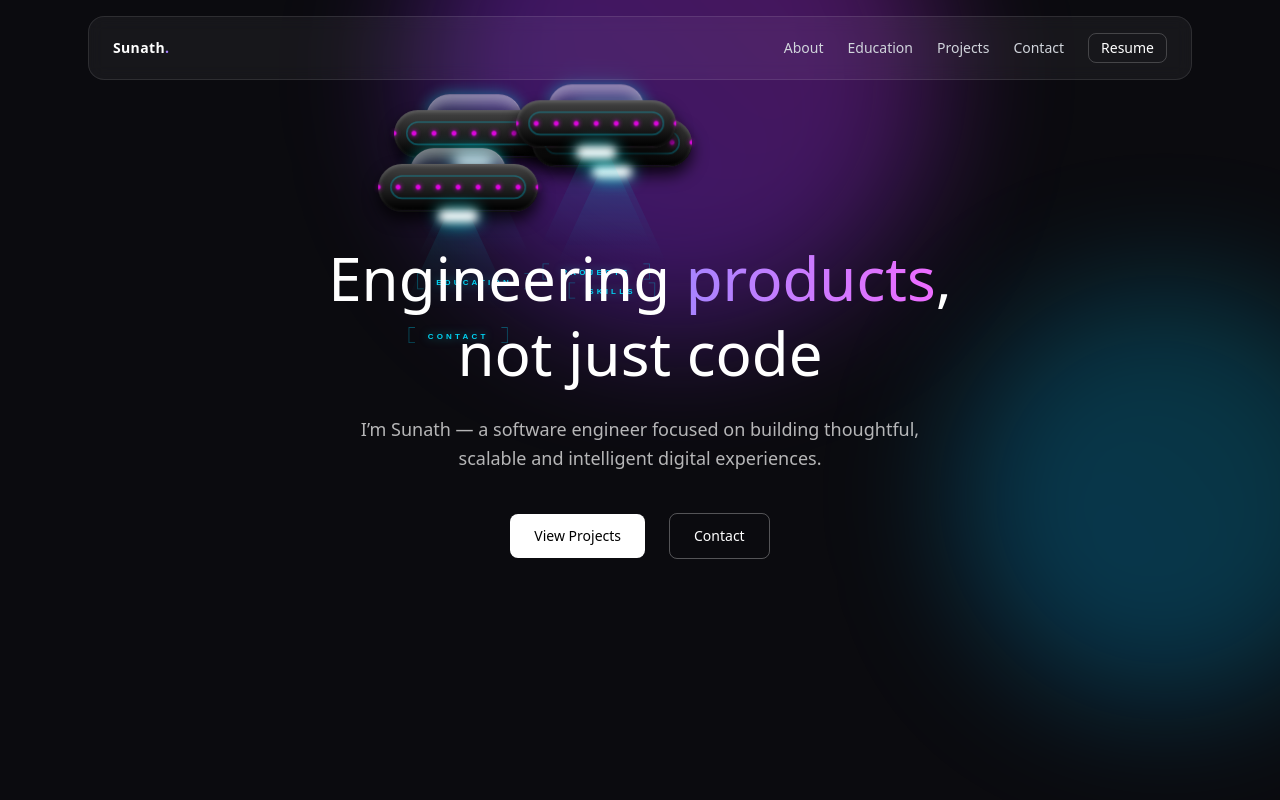
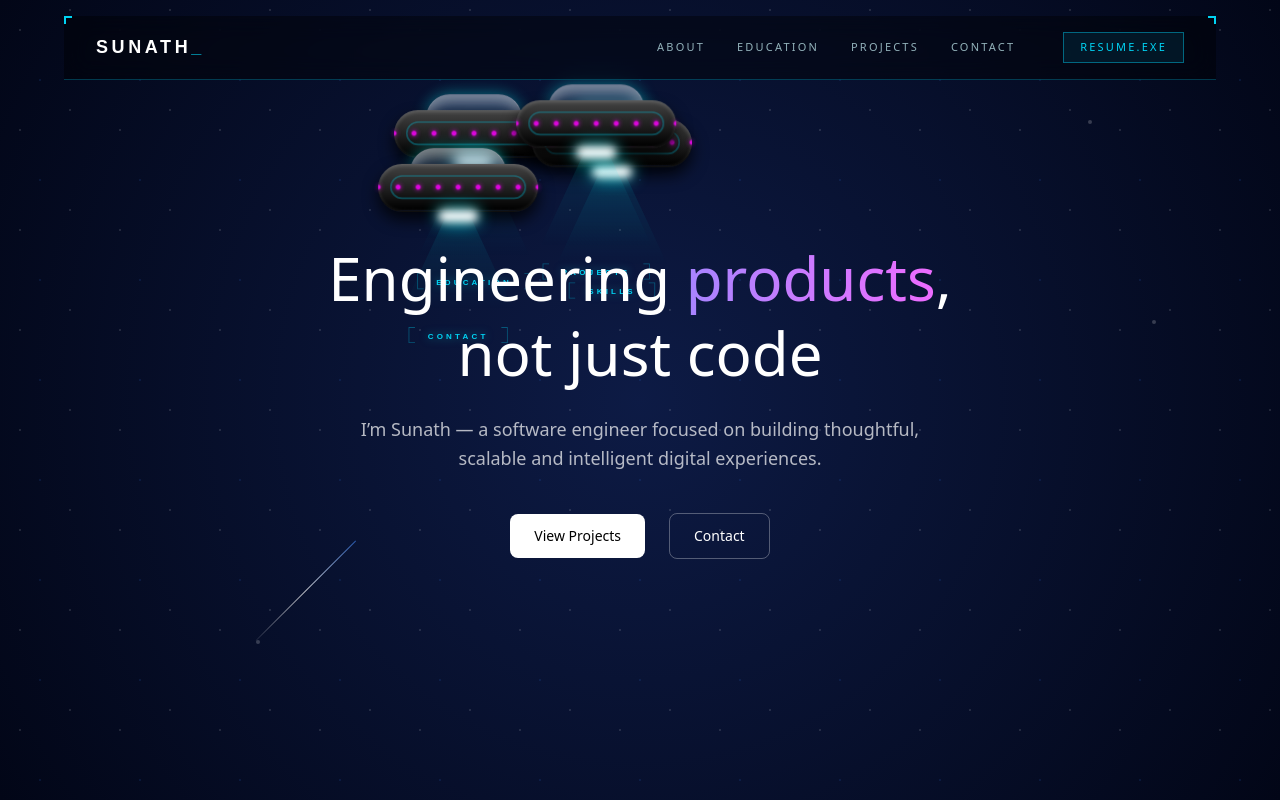
Before and after one commit to sunath2711/portfolioProject, a Next.js app: page / in a window 1280 px wide. Shown: the top 800 px of the page. Built offline with nearby package versions, Linux system fonts and the light colour scheme.

Commit message:
Milestone2: Theme updated and animation, stars fixed

```diff
--- a/components/Hero.tsx
+++ b/components/Hero.tsx
@@ -2,6 +2,7 @@
 
 import { motion } from "framer-motion";
 import GradientBackground from "./GradientBackground";
+import SpaceBackground from "./SpaceBackground";
 import SideNav from "./SideNav";
 import UfoNav from "./UfoNav";
 
@@ -9,7 +10,7 @@ export default function Hero() {
   return (
     <section className="relative flex min-h-screen items-center justify-center px-6 overflow-hidden">
       {/* Animated Gradient Background */}
-      <GradientBackground />
+      <SpaceBackground />
 
       <UfoNav />
 
--- a/components/Navbar.tsx
+++ b/components/Navbar.tsx
@@ -2,38 +2,39 @@ import Link from "next/link";
 
 export default function Navbar() {
   return (
-    <header className="fixed top-0 left-0 right-0 z-50">
-      <div className="mx-auto max-w-6xl px-6">
-        <div className="mt-4 flex items-center justify-between rounded-2xl border border-white/10 bg-white/5 px-6 py-4 backdrop-blur">
+    <header className="fixed top-0 left-0 right-0 z-50 px-6 pt-4">
+      <div className="mx-auto max-w-6xl">
+        {/* HUD Frame */}
+        <div className="relative flex items-center justify-between border-b border-cyan-500/30 bg-black/40 px-8 py-4 backdrop-blur-md">
+          {/* Decorative Corner Brackets */}
+          <div className="absolute left-0 top-0 h-2 w-2 border-l-2 border-t-2 border-cyan-400" />
+          <div className="absolute right-0 top-0 h-2 w-2 border-r-2 border-t-2 border-cyan-400" />
+
           <Link
             href="/"
-            className="text-sm font-semibold tracking-wide text-white"
+            className="text-lg font-bold tracking-[0.2em] text-white"
+            style={{ fontFamily: "'Orbitron', sans-serif" }}
           >
-            Sunath<span className="text-violet-400">.</span>
+            SUNATH<span className="animate-pulse text-cyan-400">_</span>
           </Link>
 
-                        <nav className="flex items-center gap-6 text-sm text-gray-300">
-                <Link href="#about" className="hover:text-white transition">
-                    About
+          <nav className="hidden items-center gap-8 text-[11px] font-medium uppercase tracking-[0.2em] text-cyan-100/70 md:flex">
+            {["About", "Education", "Projects", "Contact"].map((item) => (
+              <Link
+                key={item}
+                href={`#${item.toLowerCase()}`}
+                className="transition-all hover:text-cyan-400 hover:drop-shadow-[0_0_8px_#00f3ff]"
+              >
+                {item}
               </Link>
-                <Link href="#education" className="hover:text-white transition">
-                    Education
-                </Link>
-                <Link href="#projects" className="hover:text-white transition">
-                    Projects
-                </Link>
-                <Link href="#contact" className="hover:text-white transition">
-                    Contact
-                </Link>
-
+            ))}
             <a
               href="/resume.pdf"
-                    className="rounded-lg border border-white/20 px-3 py-1 text-white hover:bg-white/10 transition"
+              className="ml-4 border border-cyan-500/50 bg-cyan-500/10 px-4 py-1.5 text-cyan-400 transition-all hover:bg-cyan-500 hover:text-black"
             >
-                    Resume
+              RESUME.EXE
             </a>
           </nav>
-
         </div>
       </div>
     </header>
--- /dev/null
+++ b/components/SpaceBackground.tsx
@@ -0,0 +1,112 @@
+"use client";
+
+import { motion } from "framer-motion";
+
+export default function SpaceBackground() {
+  return (
+    <div className="fixed inset-0 -z-10 overflow-hidden bg-[#020617]">
+      {/* --- 1. NEBULA & STARS (Static Layers) --- */}
+      <div className="absolute inset-0 bg-[radial-gradient(circle_at_50%_50%,#1e3a8a66_0%,#020617_100%)]" />
+      <div className="star-layer opacity-40" style={{ '--size': '100px', '--density': '1px' } as any} />
+
+      {/* --- 2. THE VECTOR STREAKS (B to A with Impact at A) --- */}
+      {/* Path 1: Top Right toward Center */}
+      <StaticVectorStreak
+        delay={1.5}
+        originB={{ top: '15%', left: '85%' }}
+        angle={200}
+        finalLength="220px"
+      />
+
+      {/* Path 2: Bottom Left toward Center */}
+      <StaticVectorStreak
+        delay={5}
+        originB={{ top: '80%', left: '20%' }}
+        angle={-45}
+        finalLength="180px"
+      />
+
+      {/* Path 3: Center Right toward Top Left */}
+      <StaticVectorStreak
+        delay={8.5}
+        originB={{ top: '40%', left: '90%' }}
+        angle={165}
+        finalLength="350px"
+      />
+
+      <style jsx>{`
+        .star-layer {
+          position: absolute;
+          inset: 0;
+          background-image: radial-gradient(var(--density) var(--density) at 20px 30px, #fff, transparent),
+                            radial-gradient(var(--density) var(--density) at 70px 10px, #fff, transparent),
+                            radial-gradient(var(--density) var(--density) at 40px 80px, #3b82f6, transparent);
+          background-size: var(--size) var(--size);
+        }
+      `}</style>
+    </div>
+  );
+}
+
+function StaticVectorStreak({
+  delay,
+  originB,
+  angle,
+  finalLength
+}: {
+  delay: number;
+  originB: { top: string; left: string };
+  angle: number;
+  finalLength: string;
+}) {
+  return (
+    <div
+      className="absolute"
+      style={{ top: originB.top, left: originB.left }}
+    >
+      {/* The Origin B (Now just a faint anchor) */}
+      <div className="absolute h-1 w-1 rounded-full bg-white/20" />
+
+      {/* The Line extending from B to A */}
+      <motion.div
+        initial={{ width: 0, opacity: 0 }}
+        animate={{
+          width: ["0px", finalLength, finalLength],
+          opacity: [0, 1, 0]
+        }}
+        transition={{
+          duration: 2,
+          delay: delay,
+          repeat: Infinity,
+          repeatDelay: 6,
+          ease: "easeOut"
+        }}
+        className="absolute h-[1px] origin-left"
+        style={{
+          transform: `rotate(${angle}deg)`,
+          background: "linear-gradient(90deg, rgba(255,255,255,0.1), #fff, rgba(59, 130, 246, 0.8))",
+        }}
+      >
+        {/* THE IMPACT POINT A */}
+        {/* This dot is attached to the END of the line (100% right) */}
+        <motion.div
+          initial={{ scale: 0, opacity: 0 }}
+          animate={{
+            scale: [0, 0, 1.5, 0],
+            opacity: [0, 0, 1, 0],
+            boxShadow: ["0 0 0px #fff", "0 0 0px #fff", "0 0 12px #fff", "0 0 0px #fff"]
+          }}
+          transition={{
+            duration: 2,
+            delay: delay,
+            repeat: Infinity,
+            repeatDelay: 6,
+            times: [0, 0.4, 0.5, 1], // Ensures it only glows when the line reaches point A
+            ease: "easeOut"
+          }}
+          className="absolute right-0 top-1/2 h-2 w-2 -translate-y-1/2 rounded-full bg-white"
+        />
+      </motion.div>
+    </div>
+  );
+}
--- a/components/UfoNav.tsx
+++ b/components/UfoNav.tsx
@@ -9,7 +9,13 @@ import {
 import { useEffect } from "react";
 import UFOItem from "./UfoItem";
 
-const labels = ["Education", "Skills", "Projects", "Contact"];
+// UPDATED: navItems now contains the label and the section ID it links to
+const navItems = [
+  { label: "Education", href: "#education" },
+  { label: "Skills", href: "#skills" },
+  { label: "Projects", href: "#projects" },
+  { label: "Contact", href: "#contact" },
+];
 
 const ORBIT_RADIUS = 280;
 const ORBIT_Y_OFFSET = 60;
@@ -19,8 +25,13 @@ const OFFSCREEN_LEFT_X = -700;
 export default function UfoNav() {
   return (
     <div className="pointer-events-none absolute inset-0 flex items-center justify-center">
-      {labels.map((label, index) => (
-        <OrbitingUFO key={label} index={index} label={label} />
+      {navItems.map((item, index) => (
+        <OrbitingUFO
+          key={item.label}
+          index={index}
+          label={item.label}
+          href={item.href}
+        />
       ))}
     </div>
   );
@@ -29,13 +40,15 @@ export default function UfoNav() {
 function OrbitingUFO({
   index,
   label,
+  href,
 }: {
   index: number;
   label: string;
+  href: string;
 }) {
   const angle = useMotionValue(TOP_OF_ORBIT_ANGLE);
 
-  // x and y are independent to allow Phase 1 and 3 to move freely
+  // Independent x and y to allow Phase 1 and 3 to move freely
   const x = useMotionValue(OFFSCREEN_LEFT_X);
   const y = useMotionValue(-ORBIT_RADIUS + ORBIT_Y_OFFSET);
 
@@ -43,11 +56,19 @@ function OrbitingUFO({
   const orbitX = useTransform(angle, (a) => Math.cos(a) * ORBIT_RADIUS);
   const orbitY = useTransform(angle, (a) => Math.sin(a) * ORBIT_RADIUS + ORBIT_Y_OFFSET);
 
+  // Smooth scroll handler
+  const handleNavigation = () => {
+    const element = document.querySelector(href);
+    if (element) {
+      element.scrollIntoView({ behavior: "smooth" });
+    }
+  };
+
   useEffect(() => {
     let active = true;
 
     async function sequence() {
-      /* -------- Phase 1: Straight entry from LEFT -------- */
+      /* -------- Phase 1: Entry from LEFT -------- */
       await animate(x, 0, {
         duration: 1,
         delay: index * 0.35,
@@ -57,7 +78,6 @@ function OrbitingUFO({
       if (!active) return;
 
       /* -------- Phase 2: Full 360 ORBIT -------- */
-      // Bind x and y to follow the orbit math
       const unbindX = orbitX.on("change", (v) => x.set(v));
       const unbindY = orbitY.on("change", (v) => y.set(v));
 
@@ -72,7 +92,7 @@ function OrbitingUFO({
       if (!active) return;
 
       /* -------- Phase 3: Diverge to final positions -------- */
-      // Increased spacing to x: 500 and y: 180
+      // Spacious positioning to frame the Hero text
       const final =
         index < 2
           ? { x: -500, y: index === 0 ? -180 : 180 }
@@ -108,7 +128,10 @@ function OrbitingUFO({
       transition={{ delay: index * 0.35 }}
       style={{ x, y }}
     >
-      <UFOItem label={label} />
+      <UFOItem
+        label={label}
+        onClick={handleNavigation}
+      />
     </motion.div>
   );
 }
```
Lines whose indentation alone changed are shown as unchanged.
